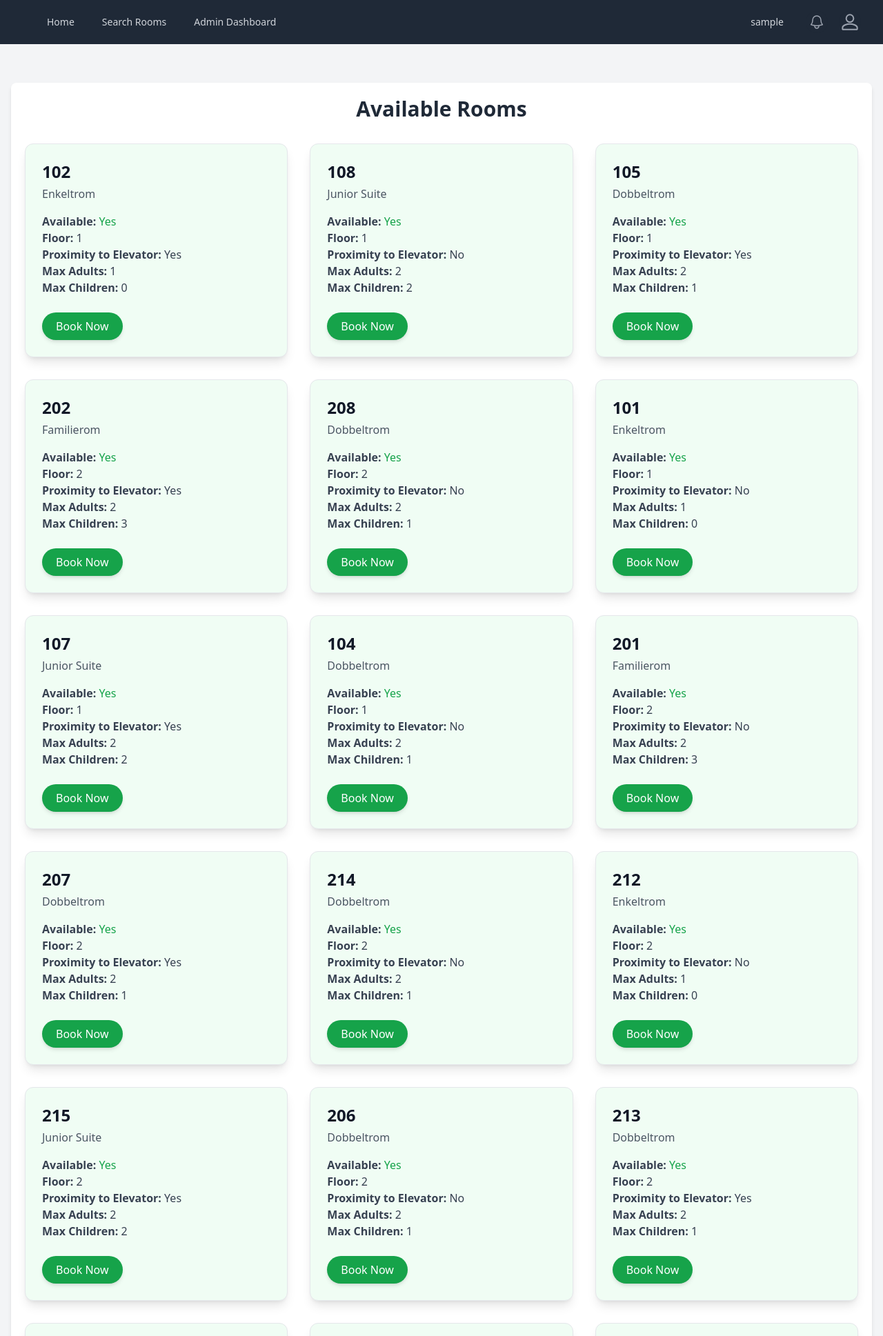
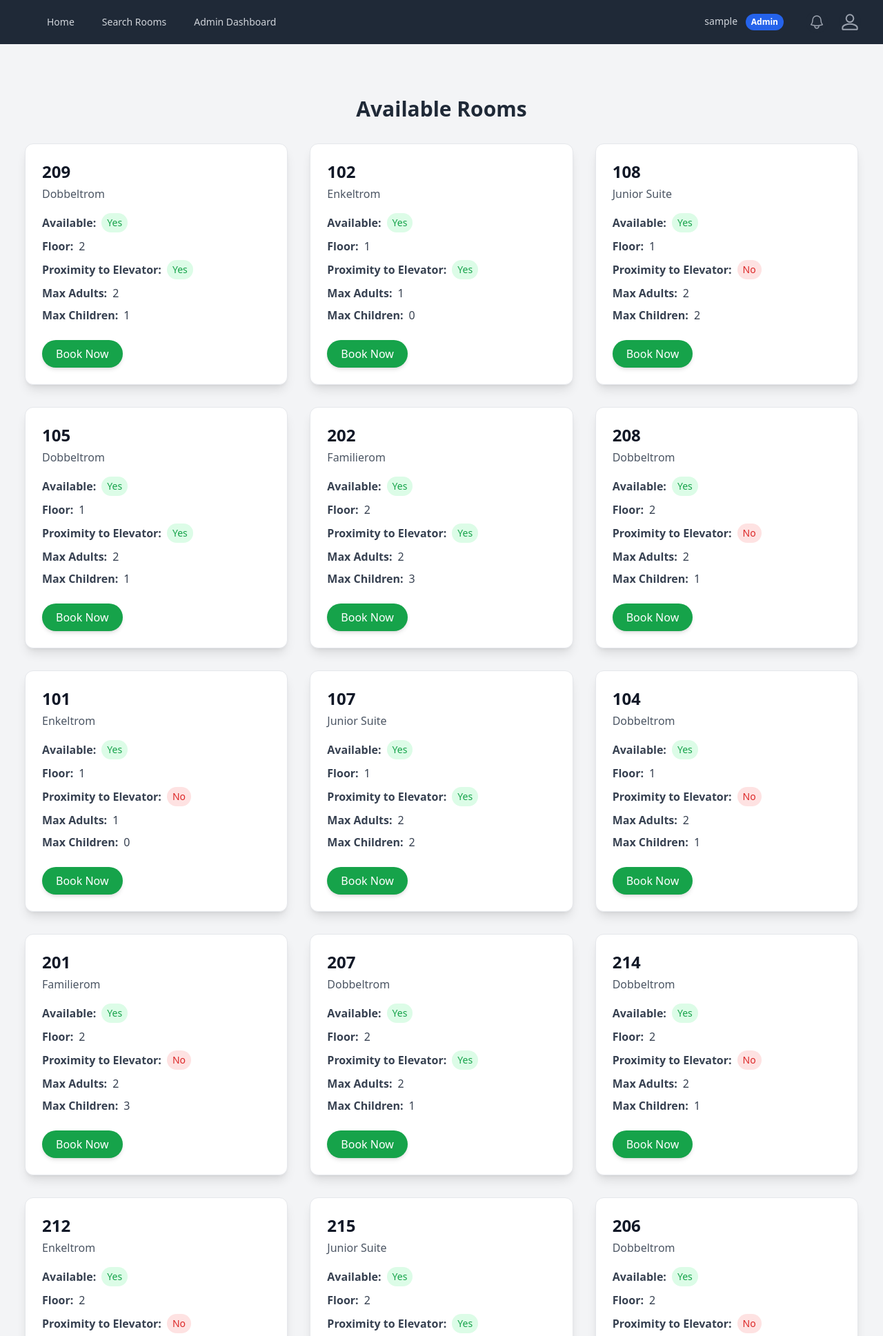
Before and after one commit to TonyLe02/Roombooking, a PHP site: page /search in a window 1280 px wide. Shown: the top 1937 px of the page at 69% size. Run offline with PHP 8.4, Linux system fonts and the light colour scheme; the visitor is signed in with stand-in values (Sample User, id 1); data comes from the database, SQL or seed files in the repository.

Commit message:
refactor: Update display the user's role in the navigation bar and icons and profile dropdown menu.

```diff
--- a/app/views/components/navbar.php
+++ b/app/views/components/navbar.php
@@ -27,20 +27,35 @@
             </div>
             <div class="absolute inset-y-0 right-0 flex space-x-4 items-center pr-2 sm:static sm:inset-auto sm:ml-6 sm:pr-0">
                 <?php if (isset($_SESSION['username'])): ?>
-                    <span class="mr-4 text-sm text-gray-300"><?php echo htmlspecialchars($_SESSION['username']); ?></span>
+                    <?php
+                    // Fetch the user's role from the database
+                    $stmt = $conn->prepare("SELECT role FROM users WHERE username = ?");
+                    $stmt->bind_param("s", $_SESSION['username']);
+                    $stmt->execute();
+                    $stmt->bind_result($userRole);
+                    $stmt->fetch();
+                    $stmt->close();
+                    ?>
+
+                    <span class="mr-4 text-sm text-gray-300">
+                        <?php echo htmlspecialchars($_SESSION['username']); ?>
+                        <span class="inline-block ml-2 px-2 py-1 text-xs font-semibold text-white bg-blue-600 rounded-full">
+                            <?php echo ucfirst($userRole); ?>
+                        </span>
+                    </span>
+
+                    <!-- Notifications Button -->
                     <button type="button" class="relative rounded-full bg-gray-800 p-1 text-gray-400 hover:text-white focus:outline-none focus:ring-2 focus:ring-white focus:ring-offset-2 focus:ring-offset-gray-800">
-                        <span class="absolute -inset-1.5"></span>
                         <span class="sr-only">View notifications</span>
                         <svg class="h-6 w-6" fill="none" viewBox="0 0 24 24" stroke-width="1.5" stroke="currentColor" aria-hidden="true">
                             <path stroke-linecap="round" stroke-linejoin="round" d="M14.857 17.082a23.848 23.848 0 005.454-1.31A8.967 8.967 0 0118 9.75v-.7V9A6 6 0 006 9v.75a8.967 8.967 0 01-2.312 6.022c1.733.64 3.56 1.085 5.455 1.31m5.714 0a24.255 24.255 0 01-5.714 0m5.714 0a3 3 0 11-5.714 0" />
                         </svg>
                     </button>
 
-                    <!-- Profile dropdown -->
+                    <!-- Profile Dropdown -->
                     <div class="relative ml-3">
                         <div>
-                            <button type="button" class="relative flex rounded-full bg-gray-800 text-sm text-gray-400 focus:outline-none focus:ring-2 focus:ring-white focus:ring-offset-2 focus:ring-offset-gray-800" id="user-menu-button" aria-expanded="false" aria-haspopup="true">
-                                <span class="absolute -inset-1.5"></span>
+                            <button type="button" class="relative flex rounded-full bg-gray-800 text-sm text-gray-400 hover:text-white focus:outline-none focus:ring-2 focus:ring-white focus:ring-offset-2 focus:ring-offset-gray-800" id="user-menu-button" aria-expanded="false" aria-haspopup="true" onclick="toggleDropdown()">
                                 <span class="sr-only">Open user menu</span>
                                 <svg class="h-8 w-8 rounded-full" fill="none" viewBox="0 0 24 24" stroke-width="1.5" stroke="currentColor" aria-hidden="true">
                                     <path stroke-linecap="round" stroke-linejoin="round" d="M12 12c2.21 0 4-1.79 4-4s-1.79-4-4-4-4 1.79-4 4 1.79 4 4 4zm0 2c-2.67 0-8 1.34-8 4v2h16v-2c0-2.66-5.33-4-8-4z" />
@@ -48,15 +63,26 @@
                             </button>
                         </div>
 
-                        <!-- Dropdown menu -->
+                        <!-- Dropdown Menu -->
                         <div id="dropdown-menu" class="hidden absolute right-0 z-10 mt-2 w-48 origin-top-right rounded-md bg-white py-1 shadow-lg ring-1 ring-black ring-opacity-5">
-                            <a href="#" class="block px-4 py-2 text-sm text-gray-700">Your Booking</a>
-                            <a href="#" class="block px-4 py-2 text-sm text-gray-700">Settings</a>
-                            <a href="/Roombooking/public/logout.php" class="block px-4 py-2 text-sm text-gray-700">Logout</a>
+                            <a href="#" class="px-4 py-2 text-sm text-gray-700 hover:bg-gray-100 flex items-center">
+                                <i class="fas fa-list mr-2 text-gray-400"></i>
+                                Your Booking
+                            </a>
+                            <a href="#" class="px-4 py-2 text-sm text-gray-700 hover:bg-gray-100 flex items-center">
+                                <i class="fas fa-cog mr-2 text-gray-400"></i>
+                                Settings
+                            </a>
+                            <a href="/Roombooking/public/logout.php" class="px-4 py-2 text-sm text-gray-700 hover:bg-gray-100 flex items-center">
+                                <i class="fas fa-sign-out-alt mr-2 text-gray-400"></i>
+                                Logout
+                            </a>
                         </div>
+
                     </div>
                 <?php endif; ?>
             </div>
+
         </div>
     </div>
 </nav>
--- a/app/views/layouts/main.php
+++ b/app/views/layouts/main.php
@@ -5,6 +5,8 @@
     <meta charset="UTF-8">
     <meta name="viewport" content="width=device-width, initial-scale=1.0">
     <link rel="stylesheet" href="/Roombooking/public/css/styles.css">
+    <link rel="stylesheet" href="https://cdnjs.cloudflare.com/ajax/libs/font-awesome/6.0.0-beta3/css/all.min.css">
+
     <link rel="stylesheet" href="https://cdn.jsdelivr.net/npm/flatpickr/dist/flatpickr.min.css">
 
     <title>Room Booking App</title>
--- a/app/views/search.php
+++ b/app/views/search.php
@@ -1,5 +1,5 @@
 <!-- Search form or content goes here -->
-<div class="container mx-auto mt-10 p-5 bg-white shadow-md rounded-lg">
+<div class="container mx-auto mt-10 p-5">
     <h1 class="text-3xl font-bold mb-8 text-center text-gray-800">Available Rooms</h1>
 
     <div id="room-container" class="grid grid-cols-1 sm:grid-cols-2 lg:grid-cols-3 gap-8">
@@ -30,30 +30,53 @@
             if ($result->num_rows > 0) {
                 // Output data for each room
                 while ($row = $result->fetch_assoc()) {
-                    $bgColor = $row['available'] ? 'bg-green-50' : 'bg-red-50'; // Distinguishing background color
-                    echo "<div class='shadow-lg rounded-xl overflow-hidden border border-gray-200 transition-transform duration-300 transform hover:scale-105 " . $bgColor . "'>
+                    // Background color based on availability
+                    $bgColor = $row['available'] ? 'bg-white' : 'bg-white';
+
+                    echo "<div class='shadow-lg rounded-xl overflow-hidden border border-gray-200 transition-transform duration-300 transform hover:scale-105 hover:shadow-xl " . $bgColor . "'>
                     <div class='p-6'>
                         <h2 class='text-2xl font-semibold text-gray-900'>" . htmlspecialchars($row['room_number']) . "</h2>
                         <p class='text-gray-600 mt-1'>" . htmlspecialchars($row['room_type']) . "</p>
                         <div class='mt-4'>
-                            <p class='text-gray-700'><strong>Available:</strong> " . ($row['available'] ? '<span class="text-green-600">Yes</span>' : '<span class="text-red-600">No</span>') . "</p>
-                            <p class='text-gray-700'><strong>Floor:</strong> " . htmlspecialchars($row['floor']) . "</p>
-                            <p class='text-gray-700'><strong>Proximity to Elevator:</strong> " . ($row['proximity_to_elevator'] ? 'Yes' : 'No') . "</p>
-                            <p class='text-gray-700'><strong>Max Adults:</strong> " . htmlspecialchars($row['max_adults']) . "</p>
-                            <p class='text-gray-700'><strong>Max Children:</strong> " . htmlspecialchars($row['max_children']) . "</p>
+                            <p class='text-gray-700 flex items-center'>
+                                <strong>Available:</strong>
+                                <span class='ml-2 px-2 py-1 rounded-full text-sm " . ($row['available'] ? 'bg-green-100 text-green-600' : 'bg-red-100 text-red-600') . "'>
+                                    " . ($row['available'] ? 'Yes' : 'No') . "
+                                </span>
+                            </p>
+                            <p class='text-gray-700 flex items-center mt-2'>
+                                <strong>Floor:</strong>
+                                <span class='ml-2'>" . htmlspecialchars($row['floor']) . "</span>
+                            </p>
+                            <p class='text-gray-700 flex items-center mt-2'>
+                                <strong>Proximity to Elevator:</strong>
+                                <span class='ml-2 text-sm flex items-center'>
+                                    " . ($row['proximity_to_elevator'] ? '<span class="bg-green-100 text-green-600 px-2 py-1 rounded-full">Yes</span>' : '<span class="bg-red-100 text-red-600 px-2 py-1 rounded-full">No</span>') . "
+                                </span>
+                            </p>
+                            <p class='text-gray-700 flex items-center mt-2'>
+                                <strong>Max Adults:</strong>
+                                <span class='ml-2'>" . htmlspecialchars($row['max_adults']) . "</span>
+                            </p>
+                            <p class='text-gray-700 flex items-center mt-2'>
+                                <strong>Max Children:</strong>
+                                <span class='ml-2'>" . htmlspecialchars($row['max_children']) . "</span>
+                            </p>
                         </div>
                         <div class='mt-6'>";
                     if ($row['available']) {
-                        echo "<a href='booking.php?room_id=" . htmlspecialchars($row['id']) . "' class='bg-green-600 text-white px-5 py-2 rounded-full hover:bg-green-700 transition duration-300 ease-in-out shadow-md inline-block'>Book Now</a>";
+                        echo "<a href='booking.php?room_id=" . htmlspecialchars($row['id']) . "' class='bg-green-600 text-white px-5 py-2 rounded-full hover:bg-green-700 transition duration-300 ease-in-out shadow-md inline-block'>
+                                Book Now
+                              </a>";
                     } else {
-                        echo "<span class='text-red-500 font-semibold'>Occupied</span>";
+                        echo "<span class='text-red-500 font-semibold bg-red-100 px-3 py-1 rounded-full shadow-sm'>Occupied</span>";
                     }
                     echo "      </div>
                     </div>
                   </div>";
                 }
             } else {
-                echo "<p class='text-center text-gray-500'>No available rooms found.</p>";
+                echo "<p class='text-center text-red-600'>No available rooms found.</p>";
             }
         } catch (Exception $e) {
             echo "Error: " . $e->getMessage();
--- a/public/css/styles.css
+++ b/public/css/styles.css
@@ -686,6 +686,14 @@
   margin-bottom: 0.5rem;
 }
 
+.ml-2 {
+  margin-left: 0.5rem;
+}
+
+.mr-2 {
+  margin-right: 0.5rem;
+}
+
 .block {
   display: block;
 }
@@ -726,6 +734,10 @@
   height: 2rem;
 }
 
+.h-5 {
+  height: 1.25rem;
+}
+
 .w-48 {
   width: 12rem;
 }
@@ -740,6 +752,10 @@
 
 .w-full {
   width: 100%;
+}
+
+.w-5 {
+  width: 1.25rem;
 }
 
 .min-w-full {
@@ -1012,6 +1028,11 @@
   background-color: rgb(229 231 235 / var(--tw-bg-opacity));
 }
 
+.bg-blue-600 {
+  --tw-bg-opacity: 1;
+  background-color: rgb(37 99 235 / var(--tw-bg-opacity));
+}
+
 .bg-gradient-to-r {
   background-image: linear-gradient(to right, var(--tw-gradient-stops));
 }
@@ -1254,6 +1275,11 @@
 .text-red-600 {
   --tw-text-opacity: 1;
   color: rgb(220 38 38 / var(--tw-text-opacity));
+}
+
+.text-blue-600 {
+  --tw-text-opacity: 1;
+  color: rgb(37 99 235 / var(--tw-text-opacity));
 }
 
 .placeholder-gray-400::-moz-placeholder {
@@ -1373,6 +1399,11 @@
   background-color: rgb(21 128 61 / var(--tw-bg-opacity));
 }
 
+.hover\:bg-gray-100:hover {
+  --tw-bg-opacity: 1;
+  background-color: rgb(243 244 246 / var(--tw-bg-opacity));
+}
+
 .hover\:text-white:hover {
   --tw-text-opacity: 1;
   color: rgb(255 255 255 / var(--tw-text-opacity));
@@ -1388,6 +1419,12 @@
   box-shadow: var(--tw-ring-offset-shadow, 0 0 #0000), var(--tw-ring-shadow, 0 0 #0000), var(--tw-shadow);
 }
 
+.hover\:shadow-xl:hover {
+  --tw-shadow: 0 20px 25px -5px rgb(0 0 0 / 0.1), 0 8px 10px -6px rgb(0 0 0 / 0.1);
+  --tw-shadow-colored: 0 20px 25px -5px var(--tw-shadow-color), 0 8px 10px -6px var(--tw-shadow-color);
+  box-shadow: var(--tw-ring-offset-shadow, 0 0 #0000), var(--tw-ring-shadow, 0 0 #0000), var(--tw-shadow);
+}
+
 .focus\:border-blue-500:focus {
   --tw-border-opacity: 1;
   border-color: rgb(59 130 246 / var(--tw-border-opacity));
```
